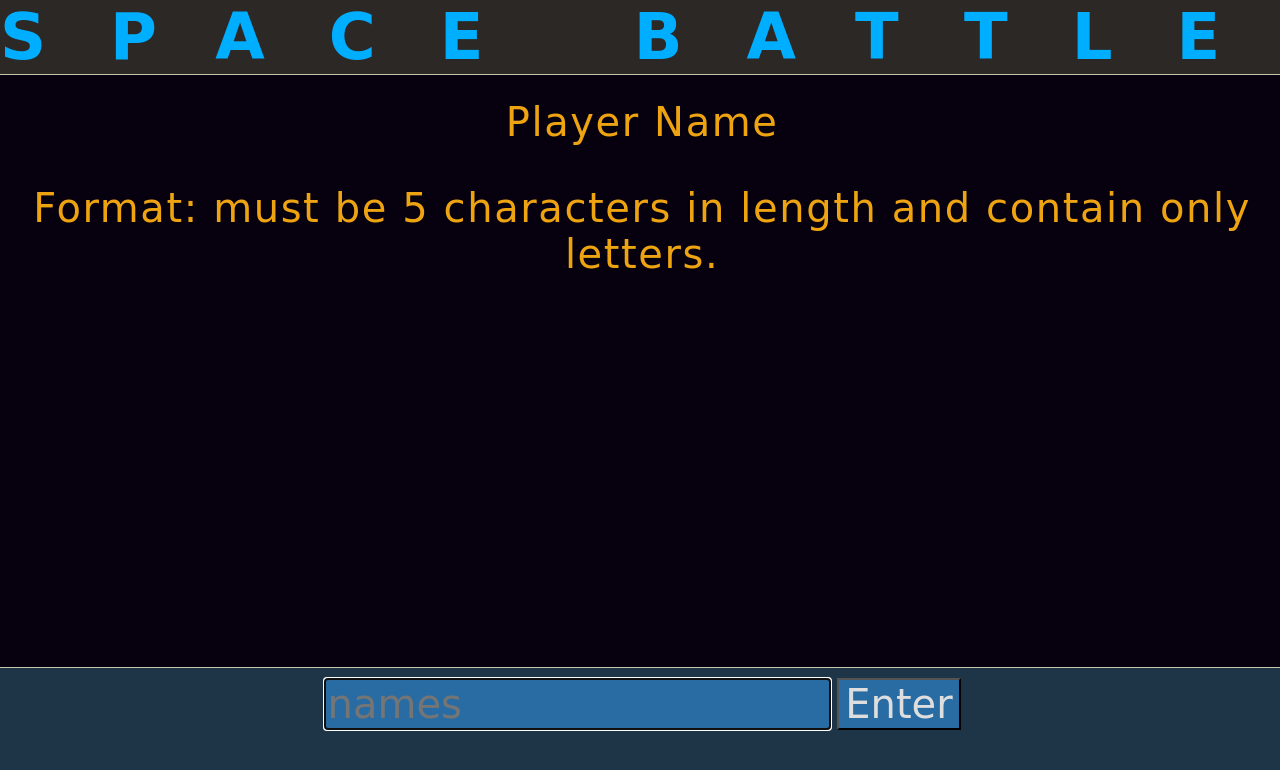
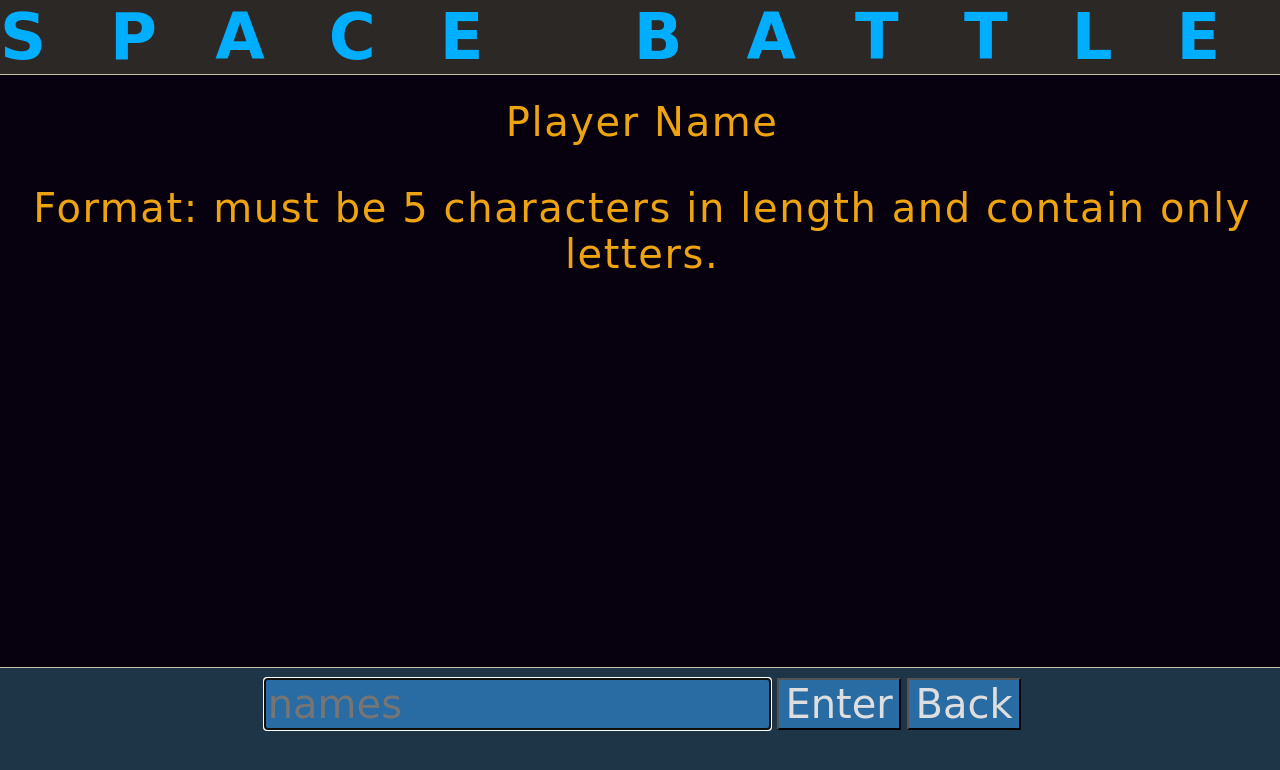
Before and after one commit to bthol/Space-Battle, a website with bundled scripts: page index.html in a window 1280 px wide. Both pictures are taken after a click on the button "NEW GAME". Built offline with nearby package versions, Linux system fonts and the light colour scheme; no server answers; a web font is replaced by a local one.

Commit message:
back button

```diff
--- a/CSS/style.css
+++ b/CSS/style.css
@@ -163,7 +163,7 @@ body {
     background: var(--color-button-background);
     color: var(--color-font-1);
 }
-.enter-button {
+.form-button {
     font-size: 5vmin;
     background: var(--color-button-background);
     color: var(--color-font-1);
--- a/main.js
+++ b/main.js
@@ -78,7 +78,6 @@ function sortScoreBoard(board) {
         });
     }
     scoreBoard = x;
-    console.log(scoreBoard);
 };
 
 
@@ -458,8 +457,10 @@ function getName() {
     controlSpace.append(`
     <form id="inform" class="page-8-node">
         <input name="data" type="text" pattern=".{5,5}" class="data-input" placeholder="names" required/>
-        <button type="submit" class="enter-button" >Enter</button>
+        <button type="submit" class="form-button" >Enter</button>
+        <button type="button" id="name-page-back-btn" class="form-button" >Back</button>
     </form>`);
+    $(`#name-page-back-btn`).on("click", () => {pageHandler(0)});
     const form = $('#inform');
     form[0].data.focus();
     form.on('submit', (e) => {
```
